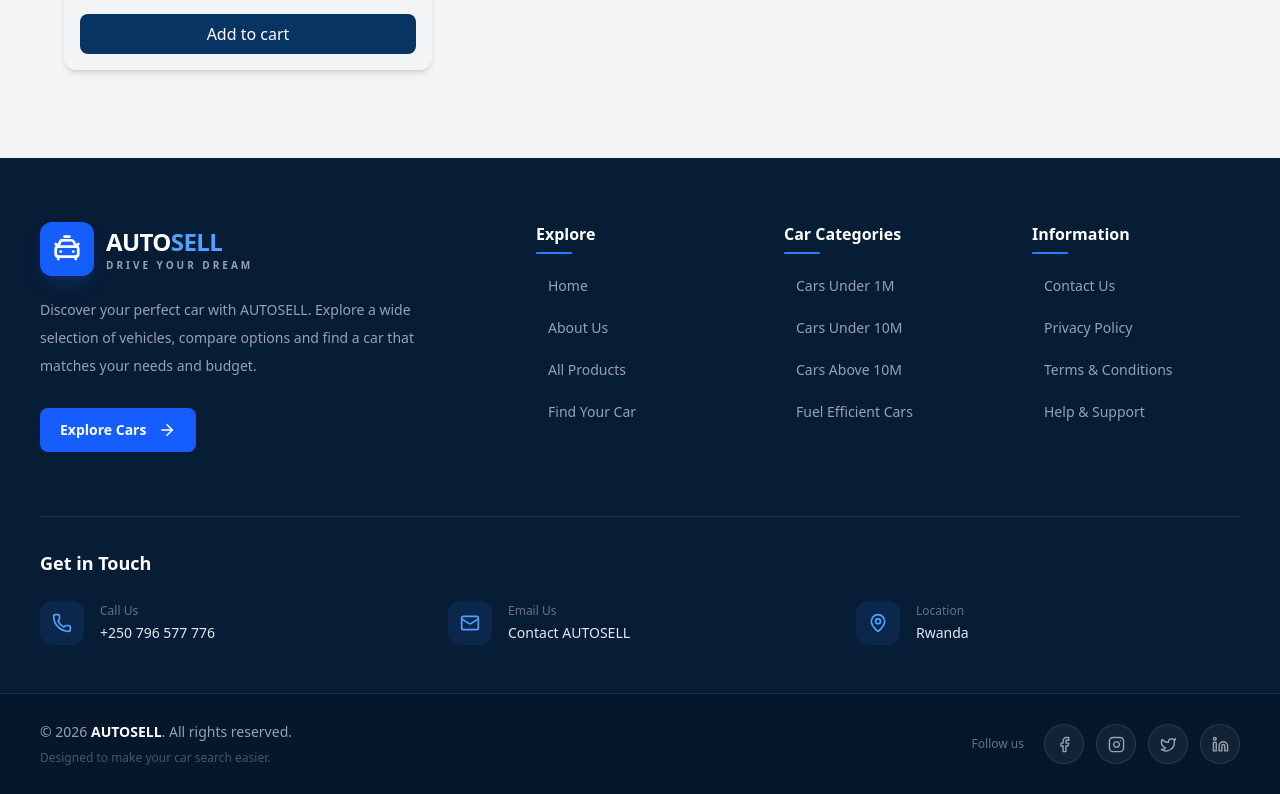
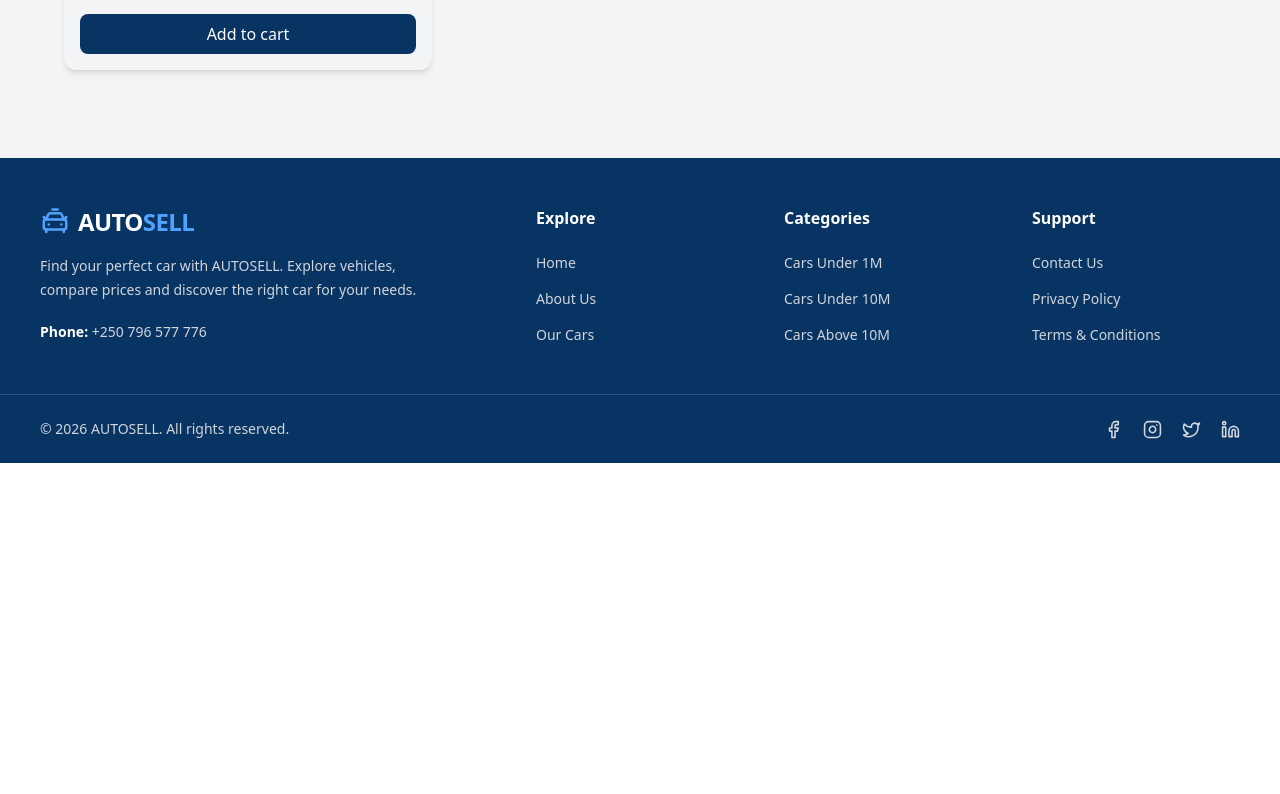
Before and after one commit to heur402/AUTOSELL, a React (Vite) app in the folder Frontend/: page /product in a window 1280 px wide. Shown: the part 4058-4852 px from the top of the page. After the commit the page ends 4521 px from the top, so only its background shows below. Built offline with nearby package versions, Linux system fonts and the light colour scheme.

Commit message:
footer ongoing

```diff
--- a/Frontend/src/component/Footer.jsx
+++ b/Frontend/src/component/Footer.jsx
@@ -1,53 +1,39 @@
 
 import React from "react";
-import {
-  CarTaxiFront,
-  MapPin,
-  Phone,
-  Mail,
-  ArrowRight,
-  Facebook,
-  Twitter,
-  Instagram,
-  Linkedin,
-} from "lucide-react";
-
+import { CarTaxiFront, Facebook, Twitter, Instagram, Linkedin } from "lucide-react";
 import { Link } from "react-router-dom";
 
 const Footer = () => {
   const currentYear = new Date().getFullYear();
 
-  const footerLinks = [
+  const sections = [
     {
       title: "Explore",
       links: [
         { name: "Home", path: "/" },
         { name: "About Us", path: "/about" },
-        { name: "All Products", path: "/product" },
-        { name: "Find Your Car", path: "/product" },
+        { name: "Our Cars", path: "/product" },
       ],
     },
     {
-      title: "Car Categories",
+      title: "Categories",
       links: [
         { name: "Cars Under 1M", path: "/product" },
         { name: "Cars Under 10M", path: "/product" },
         { name: "Cars Above 10M", path: "/product" },
-        { name: "Fuel Efficient Cars", path: "/product" },
       ],
     },
     {
-      title: "Information",
+      title: "Support",
       links: [
         { name: "Contact Us", path: "/about" },
         { name: "Privacy Policy", path: "/privacy" },
         { name: "Terms & Conditions", path: "/terms" },
-        { name: "Help & Support", path: "/about" },
       ],
     },
   ];
 
-  const socialLinks = [
+  const socials = [
     { icon: Facebook, href: "https://facebook.com", label: "Facebook" },
     { icon: Instagram, href: "https://instagram.com", label: "Instagram" },
     { icon: Twitter, href: "https://twitter.com", label: "Twitter" },
@@ -55,80 +41,55 @@ const Footer = () => {
   ];
 
   return (
-    <footer className="bg-[#071D36] text-white">
+    <footer className="bg-[#083463] text-white">
 
       {/* MAIN FOOTER */}
-      <div className="max-w-7xl mx-auto px-6 md:px-10 pt-16 pb-12">
+      <div className="max-w-7xl mx-auto px-6 md:px-10 py-12">
 
-        <div className="grid grid-cols-1 sm:grid-cols-2 lg:grid-cols-5 gap-12 lg:gap-10">
+        <div className="grid grid-cols-1 sm:grid-cols-2 lg:grid-cols-5 gap-10">
 
-          {/* BRAND SECTION */}
+          {/* BRAND */}
           <div className="lg:col-span-2">
 
-            <Link to="/" className="inline-flex items-center gap-3 mb-5 group">
+            <Link to="/" className="flex items-center gap-2 mb-4 w-fit">
+              <CarTaxiFront size={30} className="text-blue-400" />
 
-              <div className="bg-blue-600 p-3 rounded-xl shadow-lg shadow-blue-900/40 group-hover:bg-blue-500 transition">
-                <CarTaxiFront size={30} strokeWidth={2.2} />
-              </div>
-
-              <div>
-                <h2 className="text-2xl font-extrabold tracking-tight">
-                  AUTO<span className="text-blue-400">SELL</span>
-                </h2>
-
-                <p className="text-[10px] tracking-[3px] text-gray-400 font-semibold">
-                  DRIVE YOUR DREAM
-                </p>
-              </div>
-
+              <span className="text-2xl font-bold tracking-tight">
+                AUTO<span className="text-blue-400">SELL</span>
+              </span>
             </Link>
 
-            <p className="text-gray-400 text-sm leading-7 max-w-sm mb-7">
-              Discover your perfect car with AUTOSELL. Explore a wide
-              selection of vehicles, compare options and find a car
-              that matches your needs and budget.
+            <p className="text-gray-300 text-sm leading-6 max-w-sm">
+              Find your perfect car with AUTOSELL. Explore vehicles,
+              compare prices and discover the right car for your needs.
             </p>
 
-            {/* NEWSLETTER / CALL TO ACTION */}
-            <Link
-              to="/product"
-              className="inline-flex items-center gap-3 bg-blue-600 hover:bg-blue-500 px-5 py-3 rounded-lg font-semibold text-sm transition-all group"
-            >
-              Explore Cars
-
-              <ArrowRight
-                size={18}
-                className="group-hover:translate-x-1 transition-transform"
-              />
-            </Link>
+            <p className="text-gray-300 text-sm mt-5">
+              <span className="font-semibold text-white">Phone:</span>{" "}
+              +250 796 577 776
+            </p>
 
           </div>
 
-          {/* FOOTER LINKS */}
-          {footerLinks.map((section) => (
+          {/* LINKS */}
+          {sections.map((section) => (
             <div key={section.title}>
 
-              <h3 className="text-base font-bold mb-6 relative">
+              <h3 className="font-semibold text-base mb-5">
                 {section.title}
-
-                <span className="absolute -bottom-2 left-0 w-9 h-0.5 bg-blue-500 rounded-full" />
               </h3>
 
-              <ul className="space-y-4">
-
+              <ul className="space-y-3">
                 {section.links.map((link) => (
                   <li key={link.name}>
                     <Link
                       to={link.path}
-                      className="text-gray-400 hover:text-blue-400 text-sm transition-colors inline-flex items-center gap-2 group"
+                      className="text-gray-300 text-sm hover:text-blue-300 transition-colors"
                     >
-                      <span className="w-1 h-1 rounded-full bg-blue-500 opacity-0 group-hover:opacity-100 transition" />
-
                       {link.name}
                     </Link>
                   </li>
                 ))}
-
               </ul>
 
             </div>
@@ -136,99 +97,21 @@ const Footer = () => {
 
         </div>
 
-        {/* CONTACT INFORMATION */}
-        <div className="mt-16 pt-8 border-t border-white/10">
-
-          <h3 className="font-bold text-lg mb-6">
-            Get in Touch
-          </h3>
-
-          <div className="grid grid-cols-1 sm:grid-cols-3 gap-6">
-
-            <a
-              href="tel:+250796577776"
-              className="flex items-center gap-4 group"
-            >
-              <div className="bg-blue-500/10 text-blue-400 p-3 rounded-xl group-hover:bg-blue-600 group-hover:text-white transition">
-                <Phone size={20} />
-              </div>
-
-              <div>
-                <p className="text-xs text-gray-500 mb-1">
-                  Call Us
-                </p>
-
-                <p className="text-sm font-medium text-gray-200">
-                  +250 796 577 776
-                </p>
-              </div>
-            </a>
-
-            <a
-              href="mailto:info@autosell.com"
-              className="flex items-center gap-4 group"
-            >
-              <div className="bg-blue-500/10 text-blue-400 p-3 rounded-xl group-hover:bg-blue-600 group-hover:text-white transition">
-                <Mail size={20} />
-              </div>
-
-              <div>
-                <p className="text-xs text-gray-500 mb-1">
-                  Email Us
-                </p>
-
-                <p className="text-sm font-medium text-gray-200">
-                  Contact AUTOSELL
-                </p>
-              </div>
-            </a>
-
-            <div className="flex items-center gap-4">
-              <div className="bg-blue-500/10 text-blue-400 p-3 rounded-xl">
-                <MapPin size={20} />
-              </div>
-
-              <div>
-                <p className="text-xs text-gray-500 mb-1">
-                  Location
-                </p>
-
-                <p className="text-sm font-medium text-gray-200">
-                  Rwanda
-                </p>
-              </div>
-            </div>
-
-          </div>
-        </div>
-
       </div>
 
-      {/* BOTTOM FOOTER */}
-      <div className="border-t border-white/10 bg-[#05172B]">
+      {/* BOTTOM BAR */}
+      <div className="border-t border-white/15">
 
-        <div className="max-w-7xl mx-auto px-6 md:px-10 py-7 flex flex-col md:flex-row items-center justify-between gap-6">
+        <div className="max-w-7xl mx-auto px-6 md:px-10 py-6 flex flex-col md:flex-row justify-between items-center gap-5">
 
-          {/* COPYRIGHT */}
-          <div className="text-center md:text-left">
-            <p className="text-gray-400 text-sm">
-              © {currentYear} <span className="text-white font-semibold">AUTOSELL</span>.
-              All rights reserved.
-            </p>
+          <p className="text-gray-300 text-sm text-center">
+            © {currentYear} AUTOSELL. All rights reserved.
+          </p>
 
-            <p className="text-gray-600 text-xs mt-2">
-              Designed to make your car search easier.
-            </p>
-          </div>
+          {/* SOCIAL LINKS */}
+          <div className="flex items-center gap-5">
 
-          {/* SOCIAL MEDIA */}
-          <div className="flex items-center gap-3">
-
-            <span className="text-gray-500 text-xs mr-2 hidden sm:block">
-              Follow us
-            </span>
-
-            {socialLinks.map((social) => {
+            {socials.map((social) => {
               const Icon = social.icon;
 
               return (
@@ -238,9 +121,9 @@ const Footer = () => {
                   target="_blank"
                   rel="noopener noreferrer"
                   aria-label={social.label}
-                  className="w-10 h-10 flex items-center justify-center rounded-full bg-white/5 border border-white/10 text-gray-400 hover:bg-blue-600 hover:text-white hover:border-blue-600 transition-all duration-300"
+                  className="text-gray-300 hover:text-white transition-colors"
                 >
-                  <Icon size={17} />
+                  <Icon size={19} />
                 </a>
               );
             })}
```
